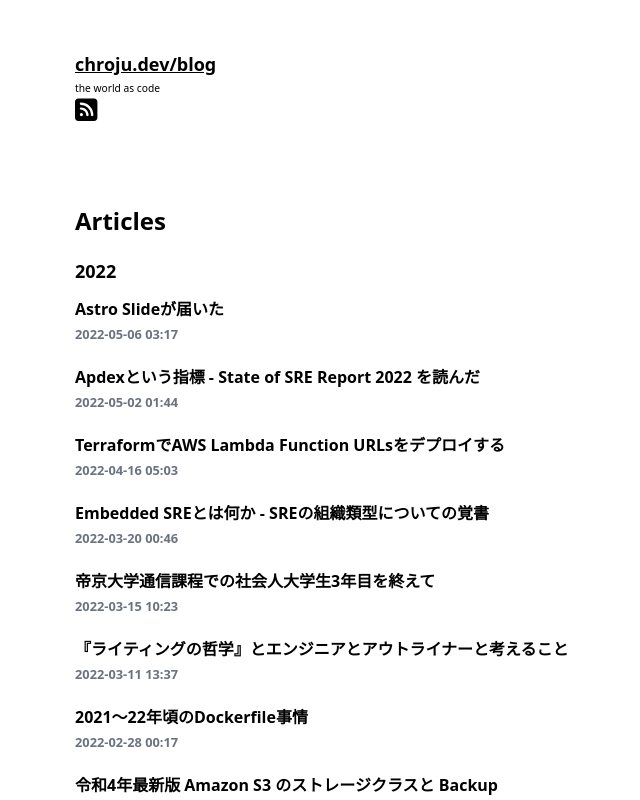
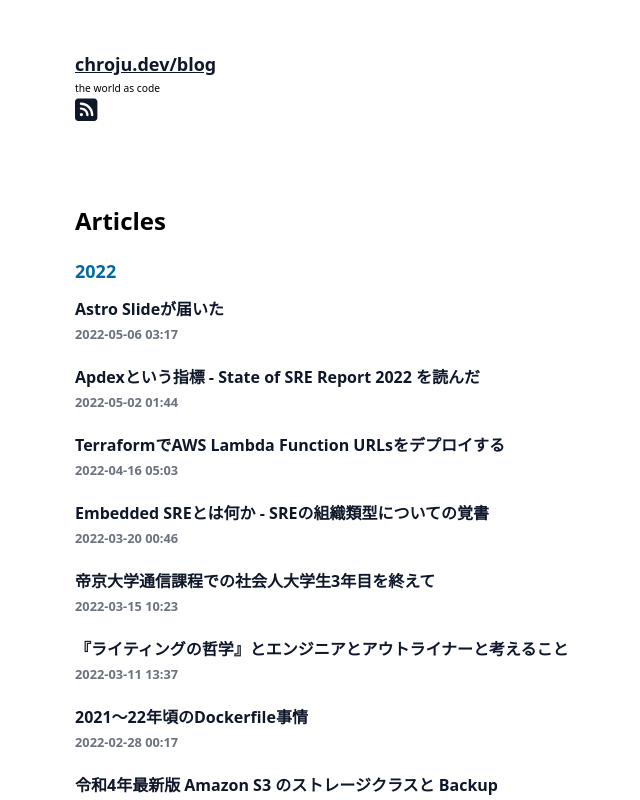
Before and after one commit to chroju/blog, a Next.js app: page /blog in a window 1280 px wide. Shown: the top 800 px of the page, without its empty margins (277-917 px from the left). Built offline with nearby package versions, Linux system fonts and the light colour scheme.

Commit message:
style: update

```diff
--- a/components/layout.tsx
+++ b/components/layout.tsx
@@ -42,9 +42,9 @@ export default function Layout({
                 </header>
             ) : (
                 <header className={styles.headerBlog}>
-                    <h1 className="font-bold text-lg">
+                    <h1>
                         <Link href="/blog">
-                            <a className={utilStyles.colorInherit}>{siteTitle}</a>
+                            <a className="font-extrabold text-lg">{siteTitle}</a>
                         </Link>
                     </h1>
                     <section>
--- a/components/year.tsx
+++ b/components/year.tsx
@@ -1,5 +1,5 @@
 export default function Year({
     year
 }: any) {
-    return year !== null ? <h3>{year}</h3> : null
+    return year !== null ? <h3 className="text-sky-700">{year}</h3> : null
 }
--- a/package.json
+++ b/package.json
@@ -21,7 +21,7 @@
     "gray-matter": "4.0.3",
     "next": "12.1.6",
     "next-pwa": "5.5.2",
-    "prismjs": "1.28.0",
+    "prismjs": "^1.28.0",
     "react": "18.1.0",
     "react-dom": "18.1.0",
     "react-helmet": "6.1.0",
--- a/styles/global.css
+++ b/styles/global.css
@@ -7,13 +7,13 @@
     @apply font-bold text-2xl mb-3 mt-20;
   }
   h3 {
-    @apply font-bold text-lg my-3;
+    @apply font-bold text-lg mb-3 mt-5;
   }
   p {
-    @apply my-5 leading-relaxed;
+    @apply my-5 leading-relaxed text-slate-600 font-light;
   }
   a {
-    @apply underline hover:no-underline;
+    @apply underline hover:no-underline text-slate-900 font-normal;
   }
   ul {
     @apply my-5 px-5;
@@ -25,7 +25,10 @@
     @apply font-bold;
   }
   p > code {
-    @apply px-1 outline rounded outline-slate-300 bg-slate-100 text-slate-500;
+    @apply px-2 text-slate-900 after:content-['`'] before:content-['`'];
+  }
+  blockquote > p {
+    @apply rounded bg-slate-100 p-5 italic;
   }
 }
 
```
